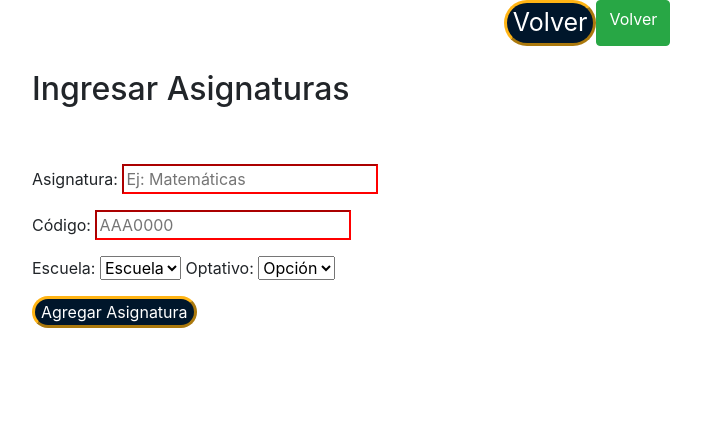
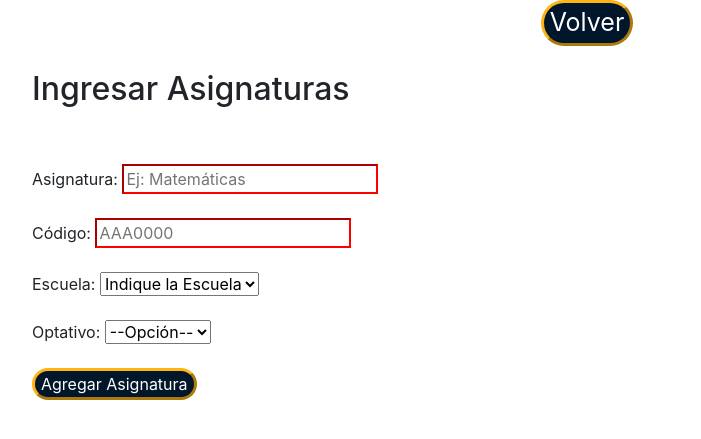
Before and after one commit to fisalazarm/DuocAPP, a PHP site: page /agregarAsignatura.php in a window 1280 px wide. Shown: the part 151-590 px from the top of the page, without its empty margins (53-754 px from the left). Run offline with PHP 8.4, Linux system fonts and the light colour scheme; data that the repository does not hold is empty.

Commit message:
estructuraAgregarAsignatura

```diff
--- a/agregarAsignatura.php
+++ b/agregarAsignatura.php
@@ -39,30 +39,15 @@ error_reporting(E_ALL ^ E_NOTICE);
         VALUES ('$codigoAsi','$asignatura','$escuela','$optativo')";
 
         $con->query($insertar);
-      /*  if($con->query($insertar) === true){
-            echo '<div><form action=""><input type="checkbox">'.$pregAgre.'</form></div>';
-        }else{
-            die("Error al insertar datos: " . $con->error);
-        }*/
+
     }
-
-
-
-
-
-    /*$insertar ="INSERT INTO preguntas_predeterminadas ('nombre_pregunta','id_tipo_preguntafk'
-    VALUES ($pregAgre,1)";
-*/
-
-
-
 
 
 ?>
     <body>
     <div class="container-md d-flex justify-content-center" style="background-color:white" text-center py-5>
             <button onclick="history.go(-1);" id="Enviar" style="font-size: 25px">Volver </button>
-            <a href="administrador.php" class="btn btn-success">Volver</a>
+
 
         </div>
         <br>
@@ -71,18 +56,21 @@ error_reporting(E_ALL ^ E_NOTICE);
             <br><br>
             <div>
                 <form action="agregarAsignatura.php" method="POST" id="form" class="form-md">
-                    <div class="form-group">
+                <td>
                     <td>Asignatura:</td>
                     <td><input type="text" placeholder="Ej: Matemáticas" name="asignatura" required></td>
-                    </div>
-                    <div class="form-group">
+                </td>
+                <br>
+                <br>
+                <td>
                     <td>Código:</td>
                     <td><input type="text" placeholder="AAA0000" name="codigo" required></td>
-                    </div>
-                        <td>
+                </td>
+                <br>
+                <br>
                     <td>Escuela:</td>
                         <select name="nombre_escuela" required>
-                                <option name="idPregunta" selected hidden value="" required>Escuela</option>
+                        <option name="idPregunta" selected hidden value="" required>Indique la Escuela</option>
                 <?php
                     $result = $con->query("select * FROM escuela");
                     while ($row = $result->fetch_assoc())
@@ -92,9 +80,12 @@ error_reporting(E_ALL ^ E_NOTICE);
                     ?>
                 </select>
                     </td>
+                    <br>
+                    <br>
+                    <td>
                     <td>Optativo:</td>
                         <select name="optativo" required>
-                                <option name="idPregunta" selected hidden value="" required>Opción</option>
+                        <option name="idPregunta" selected hidden value="" required>--Opción--</option>
                         <?php
                             $result = $con->query("select * FROM optativo");
                             while ($row = $result->fetch_assoc())
@@ -104,9 +95,9 @@ error_reporting(E_ALL ^ E_NOTICE);
                         ?>
                         </select>
                         </td>
-                    </div>
-
-                    <script>/*
+                        <br>
+                        <br>
+                    <script>
                         function aviso() {
                             alert("Asignatura agregada");
                         }
```
Lines whose indentation alone changed are shown as unchanged.
